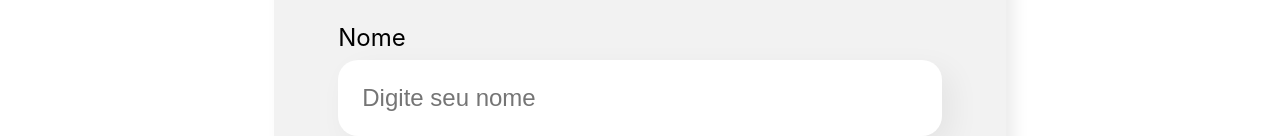
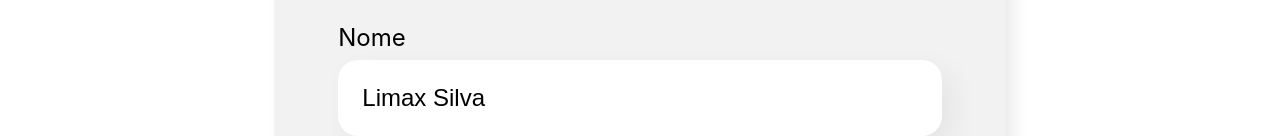
Before and after one commit to Marlon-Limax/organo, a React (Create React App) app: page / in a window 1280 px wide. Shown: the part 664-800 px from the top of the page. Built offline with nearby package versions, Linux system fonts and the light colour scheme.

Commit message:
creating user input

```diff
--- a/src/components/TextField/index.js
+++ b/src/components/TextField/index.js
@@ -1,10 +1,18 @@
 import './TextField.css'
 
 const TextField = (props) => {
+
+    let value = 'Limax Silva'
+
+    const whenTyped = (event) => {
+        value = event.target.value
+        console.log(value)
+    }
+
     return (
         <div className="text-field">
             <label>{props.label}</label>
-            <input required={props.mandatory} placeholder={props.placeholder} />
+            <input value={value} onChange={whenTyped} required={props.mandatory} placeholder={props.placeholder} />
         </div>
     )
 }
```
